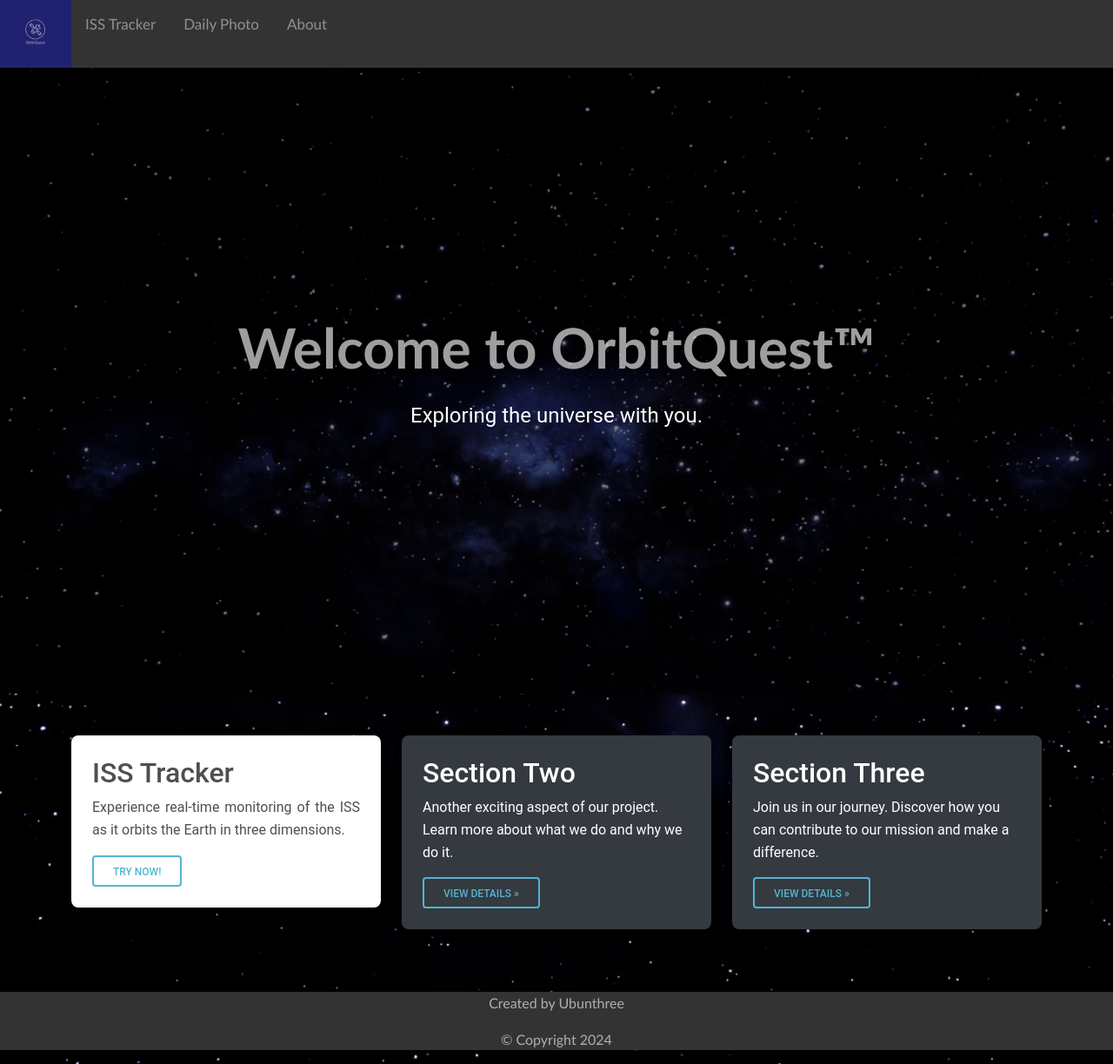
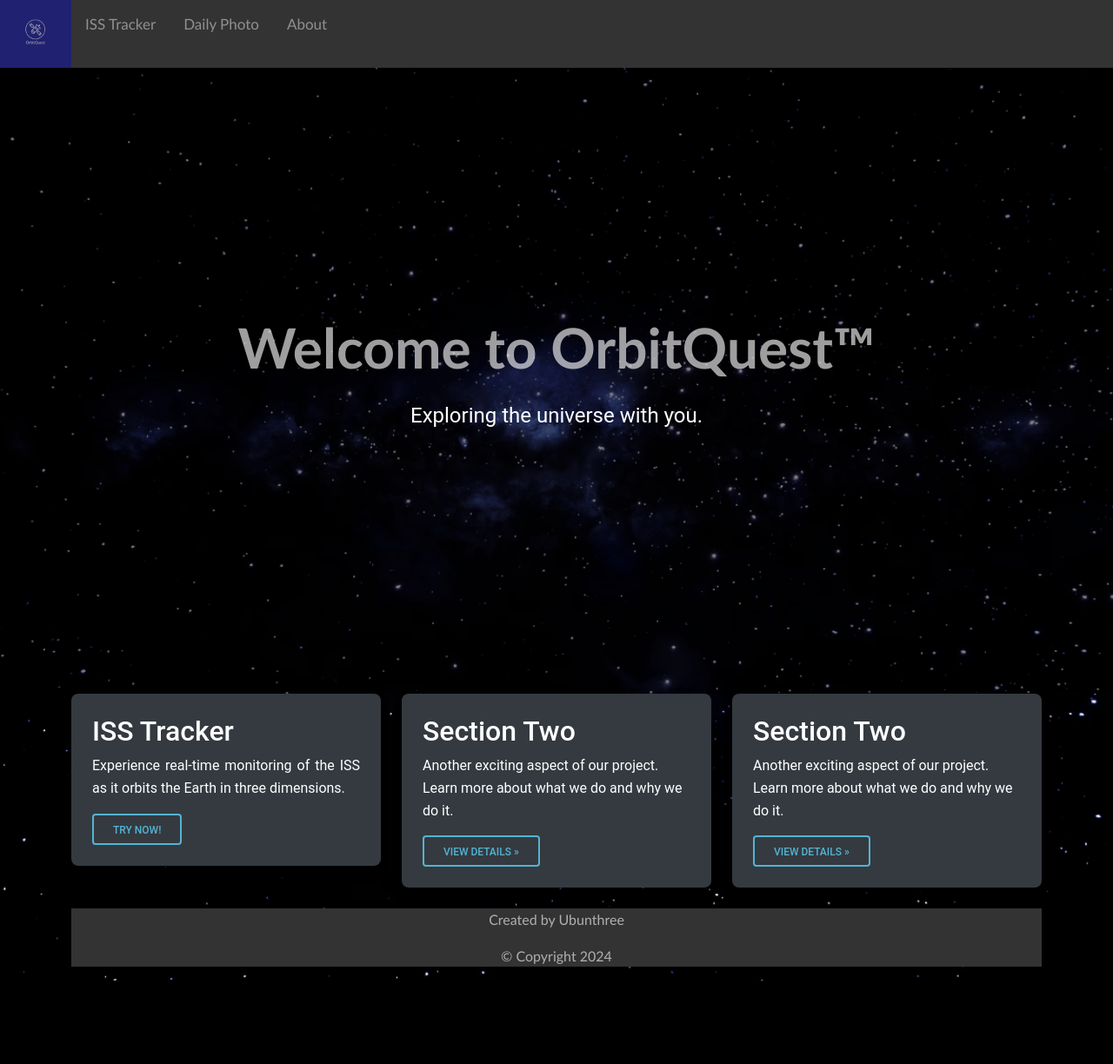
Before and after one commit to TheSlabby/OrbitQuest, a Django app: page / in a window 1280 px wide. Shown: the whole page at 87% size. After the commit the page ends 1128 px from the top, so only its background shows below. Run offline with Django 5.2, Linux system fonts and the light colour scheme; some libraries are stand-ins or nearby versions.

Commit message:
fixed it kinda

```diff
--- a/OrbitQuest/App/templates/home.html
+++ b/OrbitQuest/App/templates/home.html
@@ -42,11 +42,11 @@
   </div>
 </div>
 
-<div class="container my-5">
+<div class="container">
     <div class="row">
       <!-- Section One -->
       <div class="col-md-4 mb-4">
-        <div class="card elegant-color-dark">
+        <div class="card" style="background-color: #343a40; color: white;">
           <!-- Card content -->
           <div class="card-body text-justify">
             <h2 class="card-title">ISS Tracker</h2>
@@ -69,18 +69,18 @@
         </div>
       </div>
 
-      <!-- Section Three -->
+
+      <!-- Section Two -->
       <div class="col-md-4 mb-4">
         <div class="card" style="background-color: #343a40; color: white;">
           <!-- Card content -->
           <div class="card-body text-white">
-            <h2 class="card-title">Section Three</h2>
-            <p>Join us in our journey. Discover how you can contribute to our mission and make a difference.</p>
+            <h2 class="card-title">Section Two</h2>
+            <p>Another exciting aspect of our project. Learn more about what we do and why we do it.</p>
             <a href="#" class="btn btn-outline-info">View details »</a>
           </div>
         </div>
       </div>
-    </div>
   </div>
 
 {% endblock %}
```
